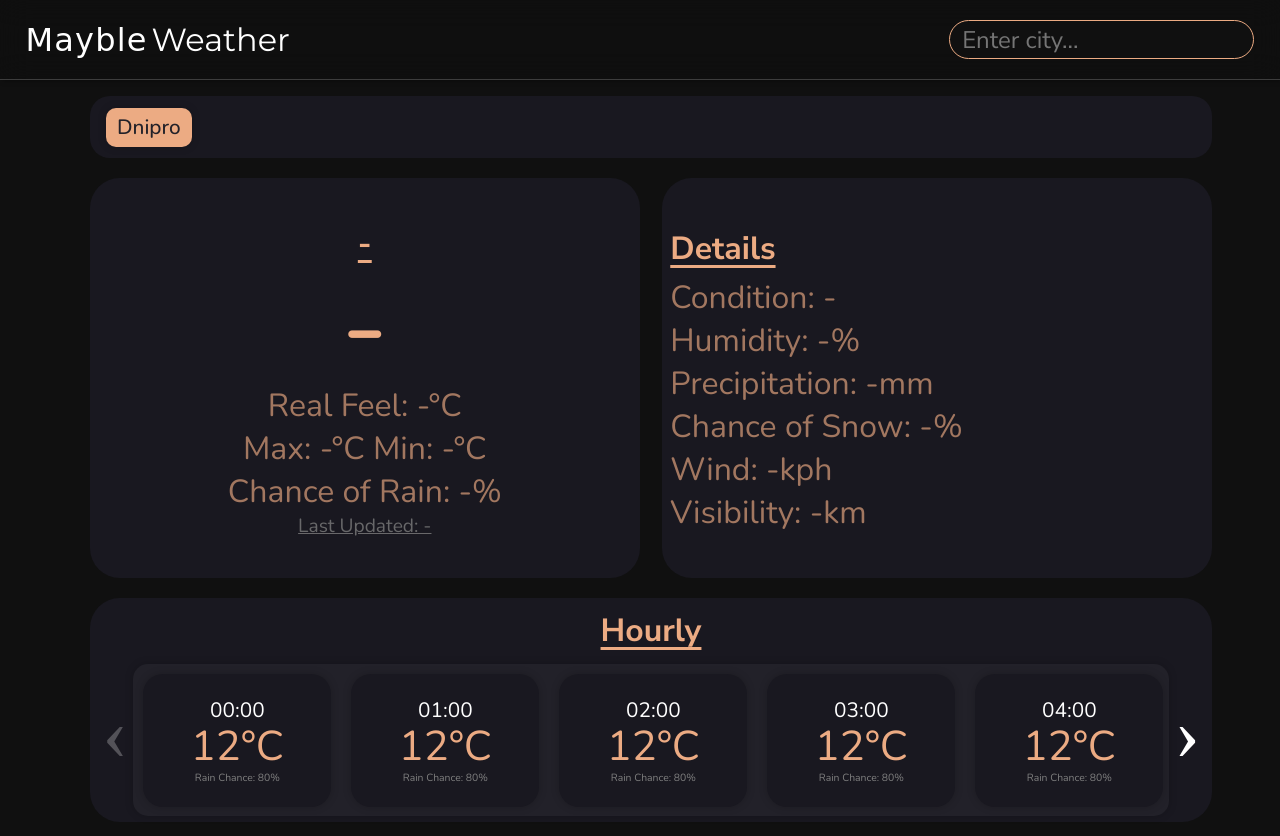
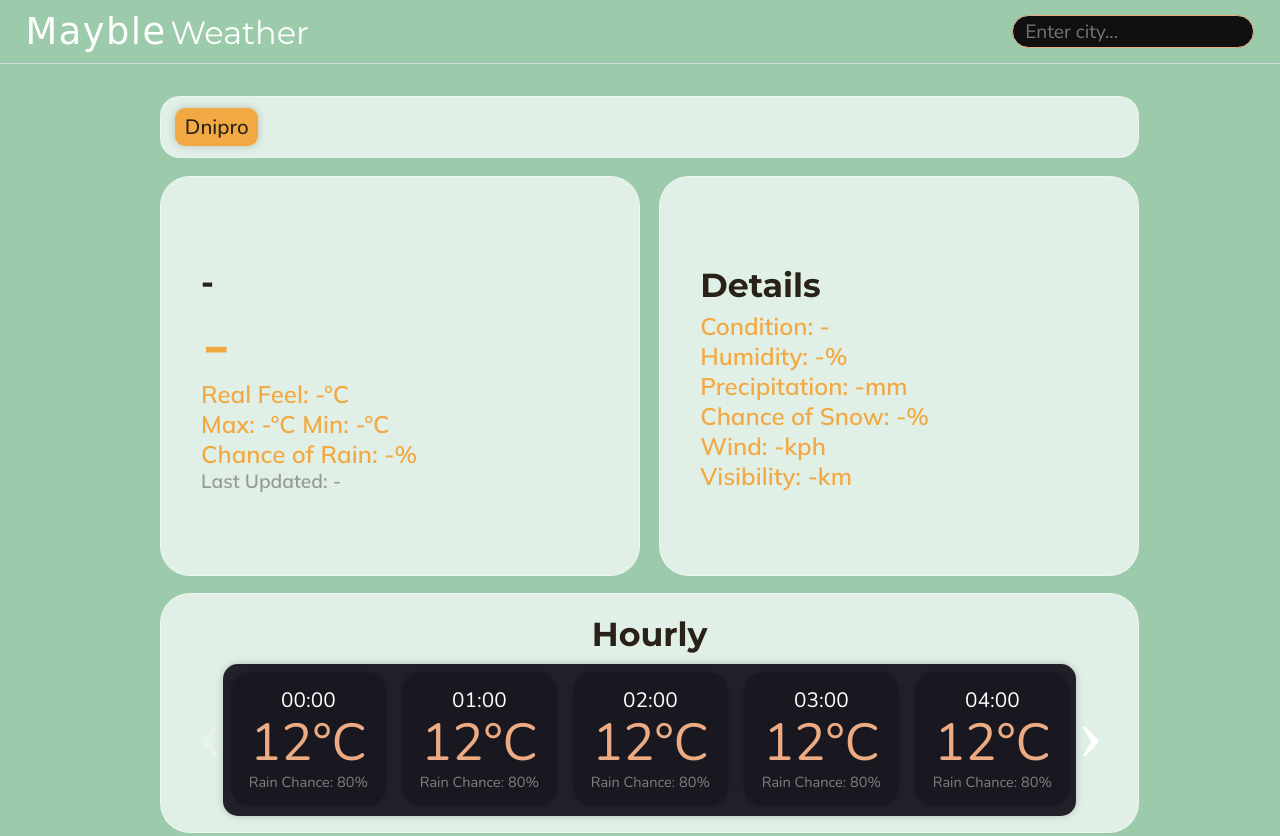
Before and after one commit to TheMaxON/mayble-weather, a plain HTML site: page index.html in a window 1280 px wide. Shown: the top 836 px of the page. Drawn offline with nearby package versions, Linux system fonts and the light colour scheme; no server answers; a web font is replaced by a local one.

```diff
--- a/app.js
+++ b/app.js
@@ -54,7 +54,7 @@ fetch(`http://api.weatherapi.com/v1/forecast.json?key=${apiKey}&q=${currLocation
 
     document.querySelector('.visibility').innerHTML = 'Visibility: ' + (data.current.vis_km) + 'km';
 
-    document.querySelector('.update-time').innerHTML = 'Last Updated: ' + (data.current.last_updated);
+    document.querySelector('.update-time').innerHTML = 'Last Update: ' + (data.current.last_updated);
 
     //HOURLY
     for (let i = 0; i < 24; i++) {
--- a/index.html
+++ b/index.html
@@ -53,7 +53,7 @@
                 </div>
             </div>
 
-            <div class="hourly" data-aos='fade-right'>
+            <div class="hourly" data-aos='fade-up'>
                 <h1>Hourly</h1>
                 <div class="slider">
                     <div class="slide">
--- a/style.css
+++ b/style.css
@@ -3,6 +3,8 @@
 @import url('https://fonts.googleapis.com/css2?family=Nunito+Sans:ital,wght@0,200;0,300;0,400;0,600;0,700;0,800;0,900;1,200;1,300;1,400;1,600;1,700;1,800;1,900&display=swap');
 @import url('https://fonts.googleapis.com/css2?family=Montserrat:ital,wght@0,100;0,200;0,300;0,400;0,500;0,600;0,700;0,800;0,900;1,100;1,200;1,300;1,400;1,500;1,600;1,700;1,800;1,900&display=swap');
 @import url('https://fonts.googleapis.com/css2?family=Luxurious+Roman&display=swap');
+@import url('https://fonts.googleapis.com/css2?family=Mulish:ital,wght@0,200;0,300;0,400;0,500;0,600;0,700;0,800;0,900;1,200;1,300;1,400;1,500;1,600;1,700;1,800;1,900&display=swap');
+@import url('https://fonts.googleapis.com/css2?family=Raleway:ital,wght@0,100;0,200;0,300;0,400;0,500;0,600;0,700;0,800;0,900;1,100;1,200;1,300;1,400;1,500;1,600;1,700;1,800;1,900&display=swap');
 
 * {
     box-sizing: border-box;
@@ -11,21 +13,20 @@
 }
 
 :root {
-    --item-color: #1d1d42;
+    --heading-text-color: #292218;
+    --secondary-text-color: #f2a943;
 }
 
 body {
     min-height: 100vh;
-    background-color: #101010;
+    background: #9ccbab;
     overflow-x: hidden;
 }
 
 .header {
     width: 100%;
     height: 4em;
-    background-color: rgb(16 16 16 / 74%);
-    backdrop-filter: blur(15px);
-    box-shadow: 2px 0 5px rgb(0 0 0 / 50%);
+    background-color: #9ccbab;
     position: fixed;
     top: 0;
     left: 0;
@@ -35,7 +36,7 @@ body {
     justify-content: space-between;
     flex-direction: row;
     align-items: center;
-    border-bottom: 1px solid rgb(61, 61, 61);
+    border-bottom: 1px solid rgb(217, 217, 217);
 }
 
 .header-name {
@@ -50,13 +51,13 @@ body {
 
 .header-mayble {
     font-family: 'Orelega One', cursive;
-    font-size: 2vw;
-    letter-spacing: 0.09vw;
+    font-size: 2.3rem;
+    letter-spacing: 0.09rem;
 }
 
 .header-notes {
     font-family: 'Montserrat', sans-serif;
-    font-size: 1.7vw;
+    font-size: 2rem;
     font-weight: 400;
 }
 
@@ -78,9 +79,8 @@ body {
 
 .main {
     width: 100%;
-    max-width: 1920px;
     min-height: 10vh;
-    margin-top: 3%;
+    margin-top: 4em;
     display: flex;
     justify-content: center;
 }
@@ -88,26 +88,27 @@ body {
 .content {
     width: 80%;
     min-height: 30px;
-    /* margin-top: 2%; */
     display: flex;
     flex-direction: column;
-    padding: 2%;
+    padding: 2em;
     cursor: default;
 }
 
 .content h1 {
-    font-family: 'Nunito Sans', sans-serif;
-    color: #ecab83;
-    font-size: 3em;
-    text-decoration: underline;
-    text-underline-offset: 0.2em;
-    line-height: 1.7;
+    font-family: 'Montserrat', sans-serif;
+    color: var(--heading-text-color);
+    font-size: clamp(1.5em, 2.6vw, 90px);
+    font-weight: 700;
+    line-height: 1.5;
 }
 
 .quick-search {
     width: 102%;
     height: 3em;
-    background-color: #191820;
+    background: rgba(255,255,255,0.7);
+    -webkit-backdrop-filter: blur(10px);
+    backdrop-filter: blur(10px);
+    border: 1px solid rgba(255,255,255,0.35);
     border-radius: 20px;
     padding: 1.5%;
     display: flex;
@@ -123,8 +124,8 @@ body {
 .quick-point {
     border-radius: 10px;
     padding: 0.5% 1%;
-    background-color: #ecab83;
-    color: #222129;
+    background-color: var(--secondary-text-color);
+    color: var(--heading-text-color);
     transition: all 0.15s ease-in-out;
     box-shadow: 0px 0px 8px 0px rgba(0, 0, 0, 0.2);
 }
@@ -155,19 +156,23 @@ body {
 
 .current-temp {
     height: 25em;
-    background-color: #191820;
+    background: rgba(255,255,255,0.7);
+    -webkit-backdrop-filter: blur(10px);
+    backdrop-filter: blur(10px);
+    border: 1px solid rgba(255,255,255,0.35);
     border-radius: 30px;
-    padding: 1.5%;
+    padding: 1em 2.5em;
     display: flex;
     flex-direction: column;
-    align-items: center;
     justify-content: center;
+    align-items: flex-start;
 }
 
 .temp {
-    font-family: 'Nunito', sans-serif;
-    color: #ecab83;
-    font-size: 7em;
+    font-family: 'Mulish', sans-serif;
+    color: var(--secondary-text-color);
+    font-size: clamp(3rem, 5.5vw, 10rem);
+    font-weight: 600;
     line-height: 1;
 }
 
@@ -180,23 +185,27 @@ body {
 .snow-chance,
 .current-wind,
 .visibility {
-    font-family: 'Nunito', sans-serif;
-    color: #ecab83a6;
-    font-size: 2em;
+    font-family: 'Mulish', sans-serif;
+    color: var(--secondary-text-color);
+    font-size: clamp(1.5rem, 1.5vw, 10rem);
+    font-weight: 600;
 }
 
 .update-time {
-    font-family: 'Nunito', sans-serif;
-    text-decoration: underline;
+    font-family: 'Mulish', sans-serif;
     color: rgba(128, 128, 128, 0.774);
     font-size: 1.2em;
+    font-weight: 600;
 }
 
 .details {
     height: 25em;
-    background-color: #191820;
+    background: rgba(255,255,255,0.7);
+    -webkit-backdrop-filter: blur(10px);
+    backdrop-filter: blur(10px);
+    border: 1px solid rgba(255,255,255,0.35);
     border-radius: 30px;
-    padding: 1.5%;
+    padding: 1em 2.5em;
     display: flex;
     flex-direction: column;
     justify-content: center;
@@ -205,7 +214,10 @@ body {
 .hourly {
     width: 102%;
     height: 15em;
-    background-color: #191820;
+    background: rgba(255,255,255,0.7);
+    -webkit-backdrop-filter: blur(10px);
+    backdrop-filter: blur(10px);
+    border: 1px solid rgba(255,255,255,0.35);
     border-radius: 30px;
     margin-top: 1.8%;
     display: flex;
@@ -253,7 +265,10 @@ body {
 
 .days-forecast {
     height: 26em;
-    background-color: #191820;
+    background: rgba(255,255,255,0.7);
+    -webkit-backdrop-filter: blur(10px);
+    backdrop-filter: blur(10px);
+    border: 1px solid rgba(255,255,255,0.35);
     border-radius: 30px;
     display: flex;
     flex-direction: column;
@@ -324,7 +339,10 @@ body {
 
 .astro {
     height: 26em;
-    background-color: #191820;
+    background: rgba(255,255,255,0.7);
+    -webkit-backdrop-filter: blur(10px);
+    backdrop-filter: blur(10px);
+    border: 1px solid rgba(255,255,255,0.35);
     border-radius: 30px;
     display: flex;
     flex-direction: column;
@@ -412,6 +430,19 @@ body {
 /* ------------------------------------------------------------------------------ */
 
 @media only screen and (max-width: 1900px) {
+
+}
+
+
+
+
+
+
+
+
+
+
+/* @media only screen and (max-width: 1900px) {
 
 
     .astro span {
@@ -854,4 +885,4 @@ body {
         font-size: 1rem;
         line-height: 1;
     }
-}
+} */
```
